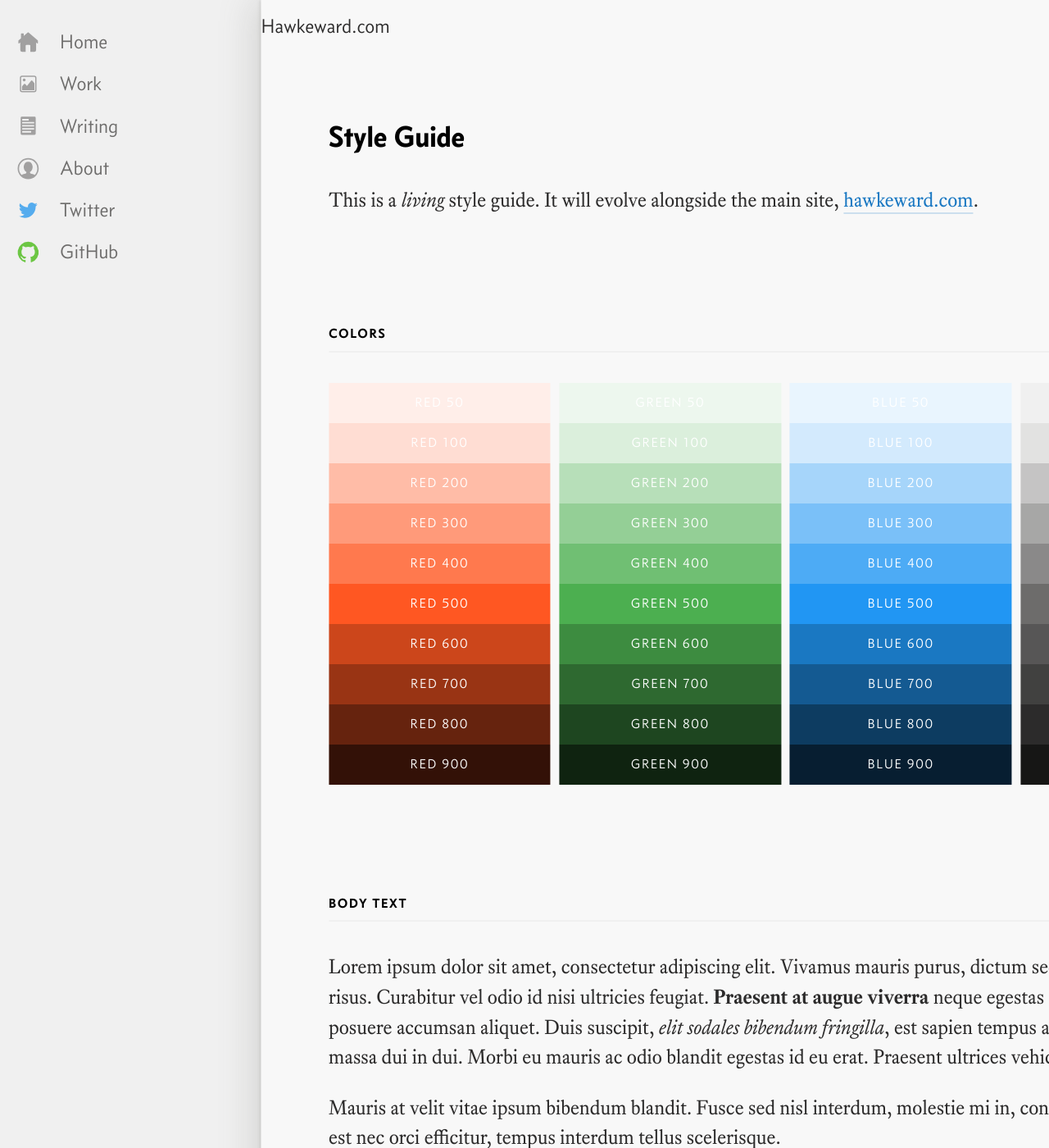
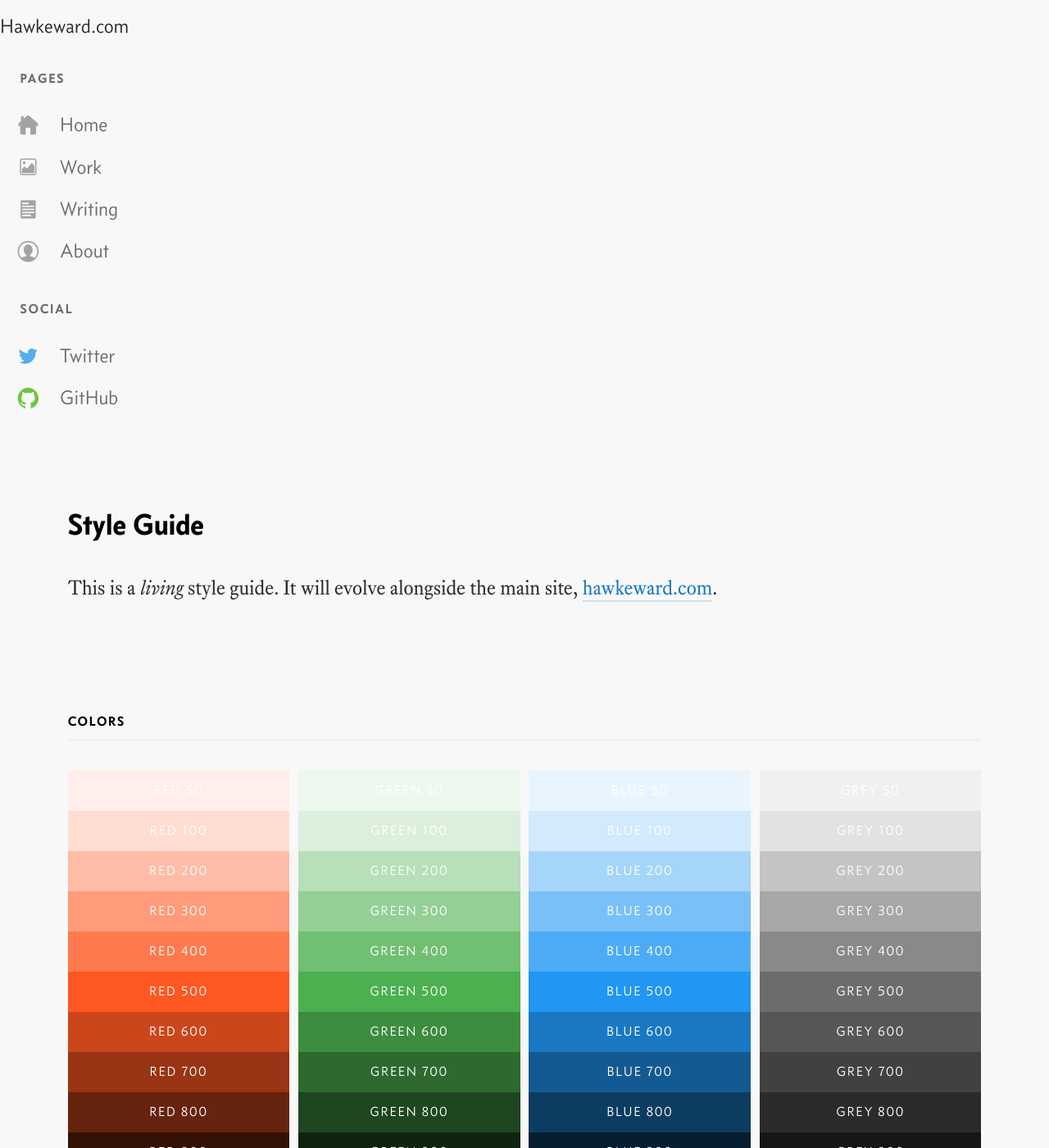
Before and after one commit to whbassignani/whbassignani.github.io, a Jekyll site: the page built from style-guide/index.html, in a window 1280 px wide and 1400 px high. Shown: the whole window at 82% size. Built offline with Jekyll 4.4.1, drawn with Linux system fonts in a browser that asks for light colours.

Commit message:
Updated navigation styles; smaller style guide color swatches

```diff
--- a/_includes/html-start.html
+++ b/_includes/html-start.html
@@ -74,4 +74,4 @@
 {% assign body_class = "" %}
 {% endif %}
 
-<body class="layout-{{ page.layout }} {{ body_class }} js-nav-open--left">
+<body class="layout-{{ page.layout }} {{ body_class }}">
--- a/scss/_nav.scss
+++ b/scss/_nav.scss
@@ -5,18 +5,17 @@
   height: 100vh;
   left: 0;
   position: fixed;
-  overflow-y: auto;
   top: 0;
   width: $nav-width-drawer;
 
   // When the mobile drawer nav moves to its permanent home on the left
-  //   if needed
   @media ($bp-when-drawer-expands) {
-    // height: auto;
-    // width: 100%;
-    // position: absolute;
-    // left: 0;
-    // top: 0;
+    @include transform(none);
+    height: auto;
+    left: auto;
+    position: static;
+    top: auto;
+    width: $nav-width-sidebar;
   }
 }
 
@@ -25,10 +24,6 @@
   color: $color-ui-medium;
   font-size: size(-2);
   padding: 0 size(0);
-
-  @media ($bp-when-drawer-expands) {
-    display: none;
-  }
 }
 
 .nav-links {
@@ -42,17 +37,10 @@
   position: relative;
   width: 100%;
 
-  .js-nav-open--left & {
-    // @include transform(translateX(0));
-
-    // opacity: 1;
-  }
 
   @media ($bp-when-drawer-expands) {
-    // &,
-    // .js-nav-open--left & {
-    //   @include transition(all 0s);
-    // }
+    @include transition(all 0s);
+    min-height: 0;
   }
 }
 
--- a/scss/_styleguide.scss
+++ b/scss/_styleguide.scss
@@ -49,7 +49,7 @@
     margin-bottom: 0;
   }
 
-  @media ($bp-s) {
+  @media ($bp-m) {
     margin: 0;
     width: calc((100% - 3 * #{size(-4)}) / 4);
   }
```
